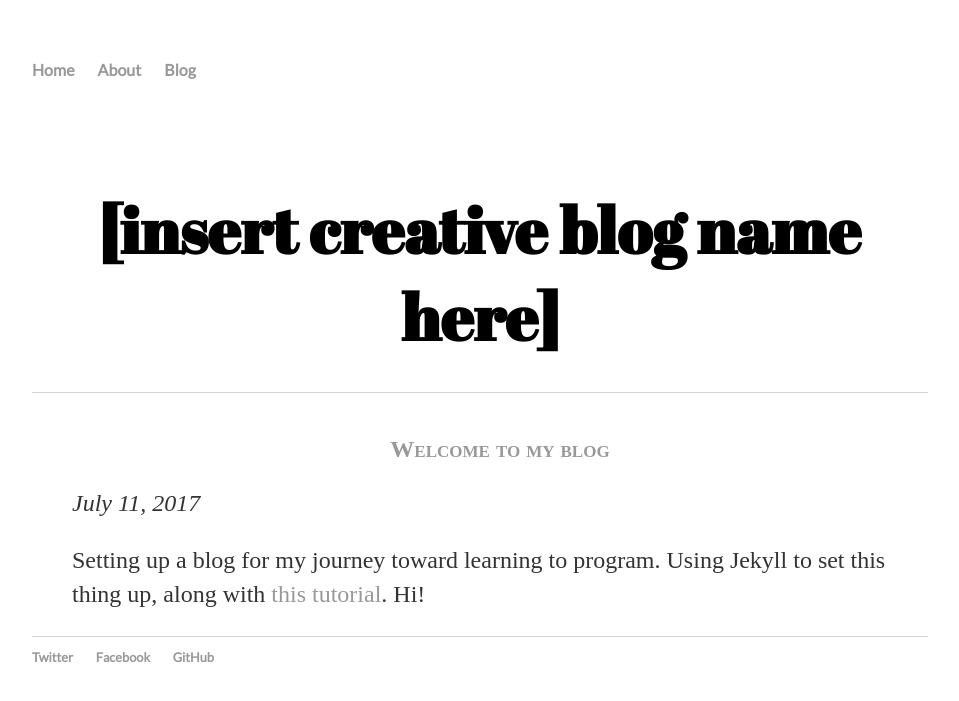
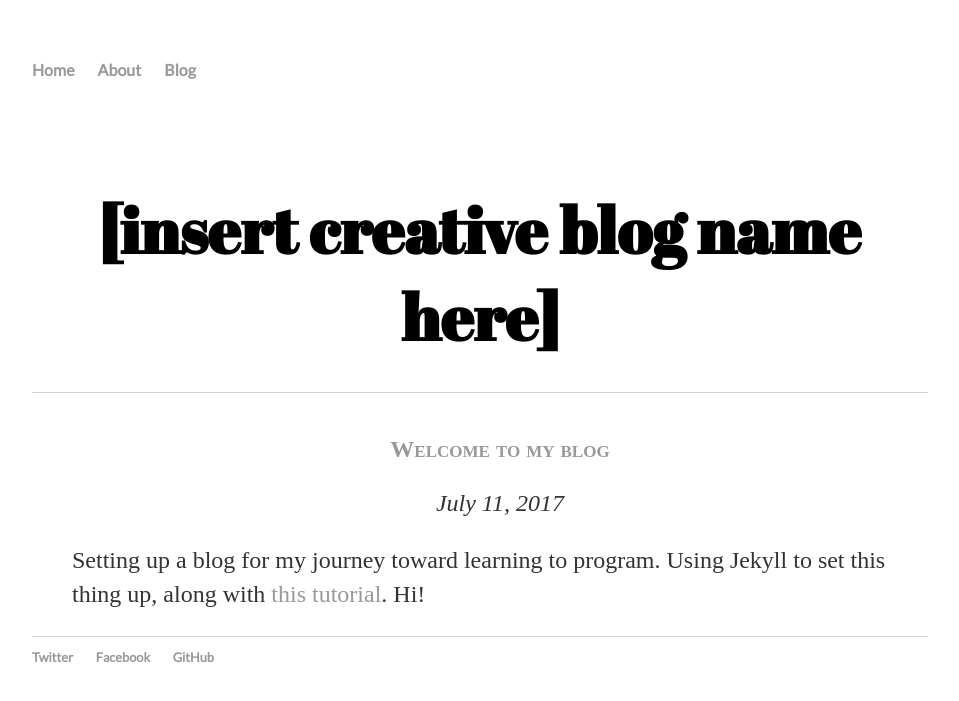
Before and after one commit to morrisa-n/morrisa-n.github.io, a Jekyll site: the page built from index.html, in a window 1280 px wide. Shown: the top 701 px of the page, without its empty margins (160-1119 px from the left). Built offline with Jekyll 4.4.1, drawn with Linux system fonts in a browser that asks for light colours.

Commit message:
HTML Changes

```diff
--- a/index.html
+++ b/index.html
@@ -10,7 +10,7 @@ title: [insert creative blog name here]
   {% for post in site.posts %}
     <li>
       <h2 class="title"><a href="{{ post.url }}">{{ post.title }}</a></h2>
-<p class="meta"><span class="date">{{ post.date | date: "%B %-d, %Y" }}</span></p>
+<p class="meta date">{{ post.date | date: "%B %-d, %Y" }}</p>
       {{ post.excerpt }}
     </li>
   {% endfor %}
```
